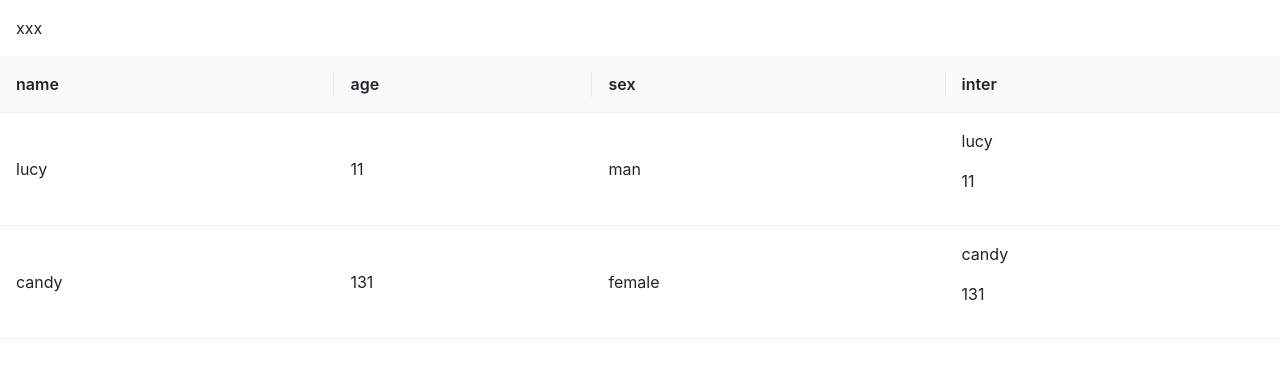
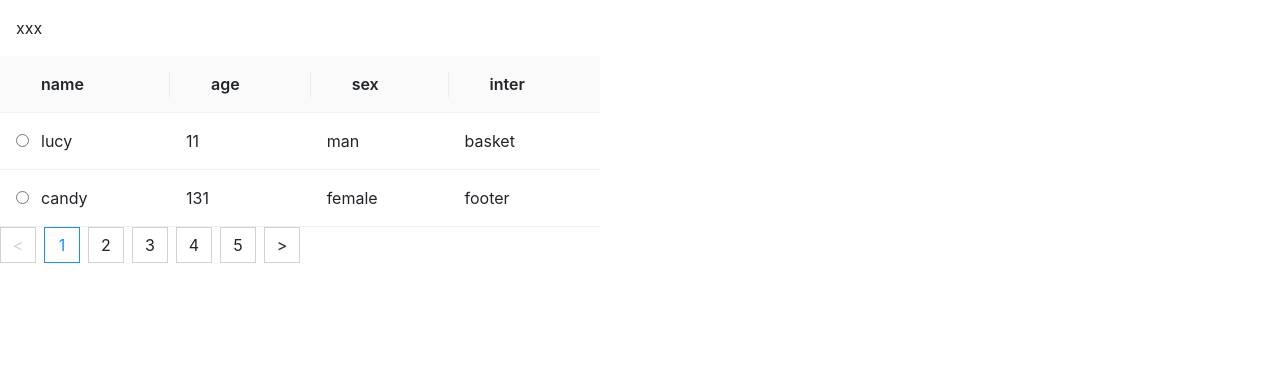
Before and after one commit to jinchengz2022/gingergarlic-ui, a React (Create React App) app: page / in a window 1280 px wide. Shown: the top 378 px of the page. Built offline with nearby package versions, Linux system fonts and the light colour scheme.

Commit message:
feat: 表格数据可选择

```diff
--- a/src/App.tsx
+++ b/src/App.tsx
@@ -1,5 +1,5 @@
 import React from 'react';
-import { Table } from './components'
+import { Table, Pagination } from './components'
 
 function App() {
 
@@ -19,12 +19,12 @@ function App() {
     {
       dataIndex: 4,
       title: 'inter',
-      render: (_: any, d: any) => (
-        <div>
-          <p>{d.name}</p>
-          <p>{d.age}</p>
-        </div>
-      )
+      // render: (_: any, d: any) => (
+      //   <div>
+      //     <p>{d.name}</p>
+      //     <p>{d.age}</p>
+      //   </div>
+      // )
     },
   ];
 
@@ -47,11 +47,19 @@ function App() {
 
   return (
     <div>
-      <Table
-        tableTitle='xxx'
-        column={tableColumns}
-        dataSource={source}
-      />
+      <div style={{ width: 600 }}>
+        <Table
+          tableTitle='xxx'
+          column={tableColumns}
+          dataSource={source}
+          rowSelection={{
+            type: 'radio',
+            onSelect: (_, row) => {console.log(row)}
+          }}
+        />
+        <Pagination total={100}/>
+      </div>
+
     </div>
   );
 }
--- a/src/components/pagination/_style.scss
+++ b/src/components/pagination/_style.scss
@@ -33,11 +33,11 @@
 .pagination-pre,
 .pagination-next {
   &.disabled {
-    background-color: rgb(238, 238, 238);
+    color: #d2d1d1;
 
     &:hover {
       border: 1px solid #d2d1d1;
-      color: #000;
+      color: #d2d1d1;
       cursor: not-allowed;
     }
   }
--- a/src/components/table/Table.tsx
+++ b/src/components/table/Table.tsx
@@ -1,4 +1,4 @@
-import React from 'react'
+import React, { ChangeEvent } from 'react'
 import classNames from 'classnames';
 
 export interface TableColumn {
@@ -6,20 +6,50 @@ export interface TableColumn {
   title: string;
   render?: (tdData: any, trData: any) => React.ReactNode;
 }
+
+type DataSource = {
+  key: string;
+} & Record<string, any>
+
 export interface TableProps {
   column?: TableColumn[];
-  dataSource?: {
-    key: string;
-    [key: string]: any;
-  }[];
+  dataSource?: DataSource[];
   tableTitle?: string | React.ReactNode;
   border?: boolean;
+  rowSelection?: {
+    type?: 'checkbox' | 'radio';
+    onChange?: (selectKeys: any, selectRows: any) => void;
+    onSelect?: (selectKeys: any, selectRows: any) => void;
+  }
 }
 
 export const Table: React.FC<TableProps> = props => {
-  const { column, dataSource, tableTitle, border } = props;
+  const { column, dataSource, tableTitle, border, rowSelection } = props;
 
-  const classes = classNames('table');
+  const [rowsLog, updateRowsLog] = React.useState<string[]>([]);
+
+  if (rowSelection && rowSelection.type !== 'radio') {
+    rowSelection.type = 'checkbox';
+  }
+
+  const onRowSelected = (e: ChangeEvent<HTMLInputElement>, row?: DataSource) => {
+    if (e.target.checked && rowSelection?.onSelect && row && rowSelection.type === 'radio') {
+      updateRowsLog([row.key]);
+    } else if (e.target.checked && rowSelection?.onSelect && row) {
+      updateRowsLog([...rowsLog, row.key]);
+      rowSelection.onSelect(row.key, row);
+    } else if (!e.target.checked && rowSelection?.onSelect && row) {
+      updateRowsLog((pre) => pre.filter(r => r !== row.key));
+    }
+  }
+
+  const onRowsAllSelected = (e: ChangeEvent<HTMLInputElement>) => {
+    if (e.target.checked && dataSource) {
+      updateRowsLog(dataSource?.map(d => d.key))
+    } else {
+      updateRowsLog([])
+    }
+  }
 
   return (
     <div>
@@ -36,7 +66,21 @@ export const Table: React.FC<TableProps> = props => {
                       'table-thead-border': column.length > index + 1
                     })}
                   >
-                    {col.title}
+                    {
+                      rowSelection &&
+                      rowSelection.type === 'checkbox' &&
+                      index === 0 && (
+                        <input type='checkbox' onChange={onRowsAllSelected} />
+                      )
+                    }
+                    <span style={{
+                      marginLeft: rowSelection ?
+                        ((index === 0 && rowSelection.type === 'checkbox') ?
+                          12 : 25
+                        ) : 0
+                    }}>
+                      {col.title}
+                    </span>
                   </td>
                 ))
               }
@@ -44,19 +88,33 @@ export const Table: React.FC<TableProps> = props => {
           </thead>
         )}
         <tbody>
-          {dataSource?.map((data) => (
-            <tr key={data.key}>
+          {dataSource?.map((row) => (
+            <tr key={row.key} className={classNames('table-data-rows', {
+              'table-rows-selectd': rowsLog.includes(row.key)
+            })}>
               {
                 column?.map((col, index) => (
                   <td
                     key={col.dataIndex}
                     className={classNames({
-                      'table-tbody-border': border && column.length > index + 1
+                      'table-tbody-border': border && column.length > index + 1,
+                      'table-tbody-radio': rowSelection && index === 0
                     })}
                   >
                     {
-                      col.render?.(data?.[col.title], data) ?? (
-                        data?.[col.title] ? data?.[col.title] :
+                      rowSelection &&
+                      index === 0 && (
+                        <input
+                          checked={rowsLog.includes(row.key)}
+                          type={rowSelection.type}
+                          style={{ marginRight: 12 }}
+                          onChange={e => onRowSelected(e, row)}
+                        />
+                      )
+                    }
+                    {
+                      col.render?.(row?.[col.title], row) ?? (
+                        row?.[col.title] ? row?.[col.title] :
                           console.error('no match datasource')
                       )
                     }
--- a/src/components/table/_style.scss
+++ b/src/components/table/_style.scss
@@ -21,6 +21,21 @@
   border-right: 1px solid #0000000f;
 }
 
+.table-data-rows {
+
+  &:hover {
+    background-color: #fafafa;
+  }
+
+  &.table-rows-selectd {
+    background-color: #e6f7ff;
+  }
+
+  .table-tbody-radio {
+    padding-left: 16px;
+  }
+}
+
 .table-thead-title {
   font-weight: 600;
 
@@ -34,4 +49,6 @@
     height: 1.6em;
     background-color: #0000000f;
   }
+
+
 }
```
